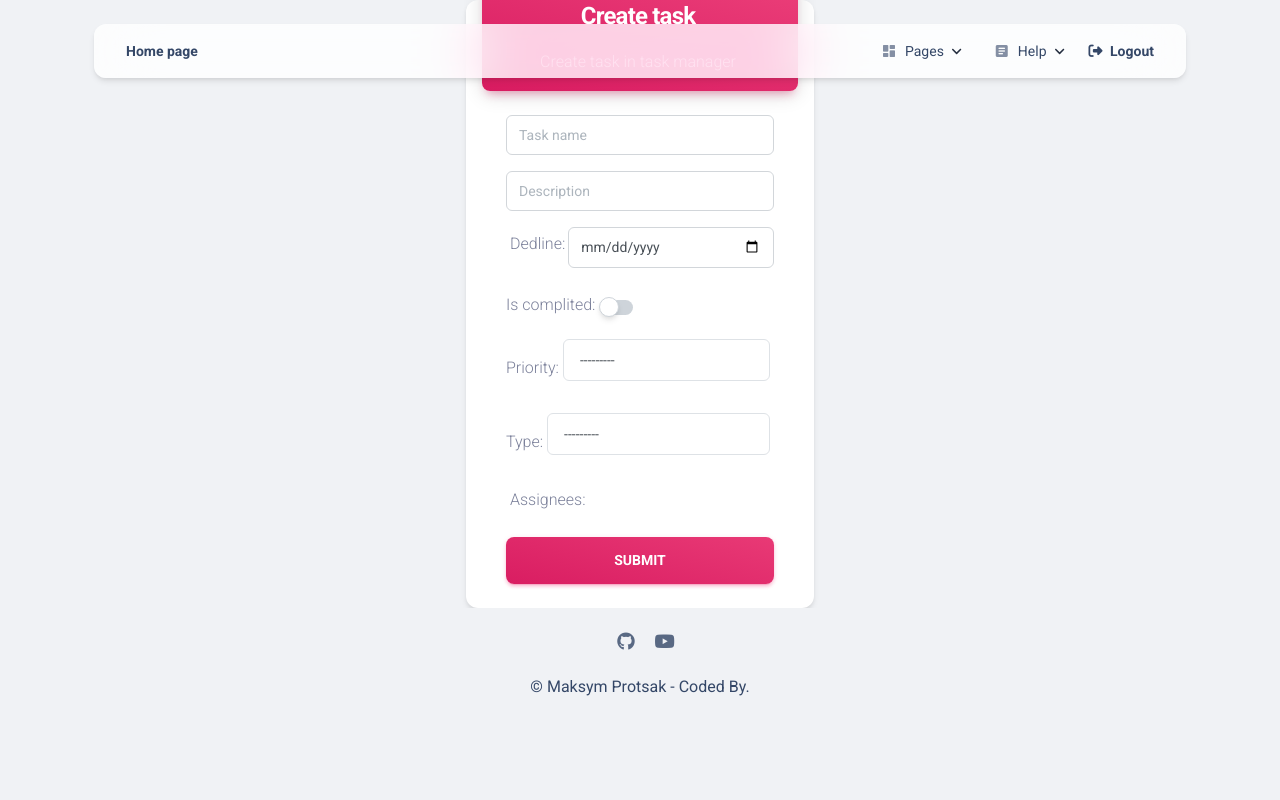
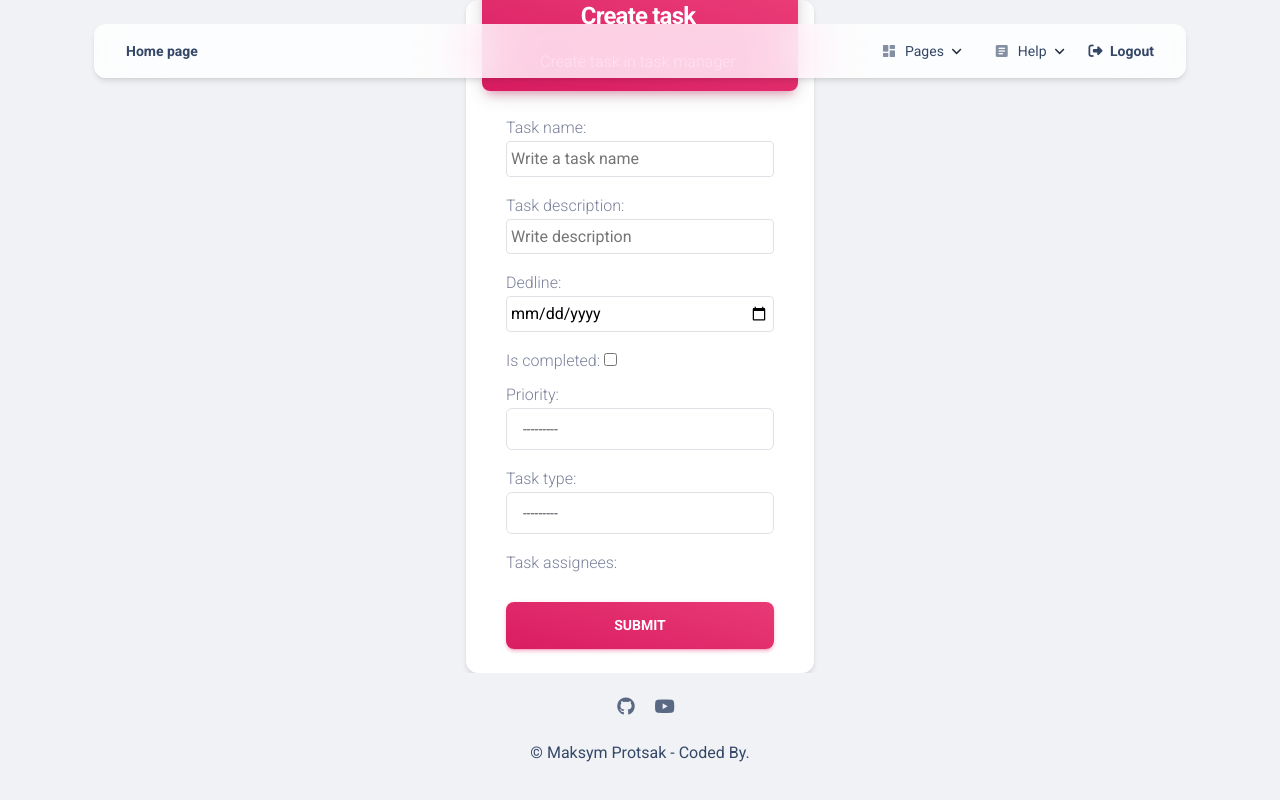
Before and after one commit to MaksymProtsak/it-company-task-manager, a Django app: page /tasks/create/ in a window 1280 px wide. Run offline with Django 5.2, Linux system fonts and the light colour scheme; the visitor is signed in with stand-in values (Sample User, id 1); data that the repository does not hold is empty; some libraries are stand-ins or nearby versions.

Commit message:
Changed moste custome form to form base. Created custom checkboxses for assignees.

```diff
--- a/templates/task_manager/task_form.html
+++ b/templates/task_manager/task_form.html
@@ -25,73 +25,36 @@
               <div class="card-body">
                 <form role="form" method="post" action="">
                   {% csrf_token %}
-                  <div class="input-group input-group-outline mb-3">
-                    <input
-                        type="text"
-                        name="name"
-                        placeholder="Task name"
-                        class="form-control"
-                        required
-                        id="id_name">
-                  </div>
+                  <p class="m-0">Task name:</p>
+                  {{ form.name }}
+                  <p class="m-0">Task description:</p>
+                  {{ form.description }}
+                  <p class="m-0">Dedline:</p>
+                  {{ form.deadline }}
+                  <p class="m-0">Is completed: {{ form.is_completed }}</p>
+                  <p class="m-0">Priority:</p>
+                  {{ form.priority }}
+                  <p class="m-0">Task type:</p>
+                  {{ form.task_type }}
+                  <p class="m-0">Task assignees:</p>
 
-                  <div class="input-group input-group-outline mb-3">
-                    <input
-                        type="text"
-                        name="description"
-                        placeholder="Description"
-                        class="form-control"
-                        required
-                        id="id_description">
-                  </div>
+                  <ul class="form-check p-2 pt-0 pb-0" style="list-style: none;">
+                    {% for assignee in form.assignees %}
+                      <li>
+                        <input
+                            class="form-check-input"
+                            type="checkbox"
+                            name="assignees"
+                            value="{{ assignee.data.value }}"
+                            id="{{ assignee.id_for_label }}"
+                        {% if assignee.data.selected %} checked {% endif %}>
+                        <label class="form-check-label" for="{{ assignee.id_for_label }}">
+                          {{ assignee.choice_label }}
+                        </label>
+                      </li>
+                    {% endfor %}
+                  </ul>
 
-                  <div class="input-group input-group-outline mb-4">
-                    <p class="m-1">Dedline:</p>
-                    <input
-                        type="date"
-                        name="deadline"
-                        placeholder="Deadline"
-                        class="form-control"
-                        required
-                        id="id_deadline">
-                  </div>
-
-                  <div class="form-check form-switch d-flex align-items-start mb-3 p-0 ">
-                    <p class="mt-1 m-lg-0">Is complited:</p>
-                    <input class="form-check-input m-2" type="checkbox" id="id_is_completed">
-                    <label class="form-check-label mb-0 ms-2"
-                           for="is_completed">{{ form.is_completed.choice_label }}</label>
-                  </div>
-
-                  <div class="form-check form-switch d-flex align-items-center mb-1 p-0">
-                    <p class="m-0">Priority:</p>
-                    <div class="flex-grow-1 p-0 m-n2">
-                      <div class="p-lg-2 m-1 mb-0 mt-0">
-                        {{ form.priority }}
-                      </div>
-                    </div>
-                  </div>
-
-                  <div class="form-check form-switch d-flex align-items-center mb-1 mt-3 p-0">
-                    <p class="m-0">Type:</p>
-                    <div class="flex-grow-1 p-0 m-n2">
-                      <div class="p-lg-2 m-1 mb-0 mt-0">
-                        {{ form.task_type }}
-                      </div>
-                    </div>
-                  </div>
-
-                    <div class="row text-left py-2 mt-3 m-0 mt-0 mb-n3">
-                      <p class="m-lg-n2 pb-3">Assignees:</p>
-                      {% for assignee in form.assignees %}
-                        <div class="form-check">
-                          <input class="form-check-input" type="checkbox" id="id_{{ assignee.choice_label }}">
-                          <label class="form-check-label" for="id_{{ assignee.choice_label }}">
-                            {{ assignee.choice_label }}
-                          </label>
-                        </div>
-                      {% endfor %}
-                    </div>
                   <input type="submit" value="Submit" class="btn btn-lg bg-gradient-primary btn-lg w-100 mt-4 mb-0">
                 </form>
               </div>
```
